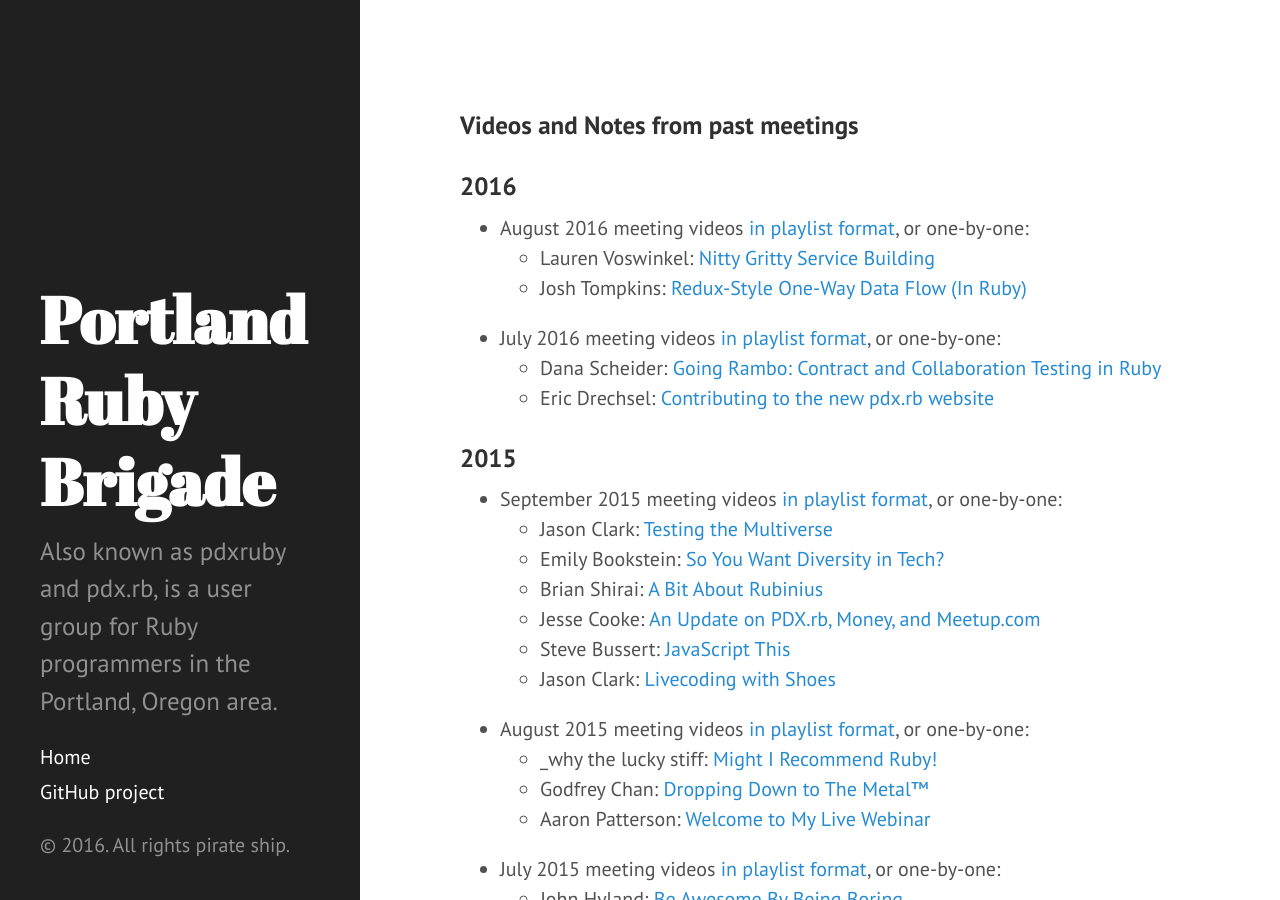
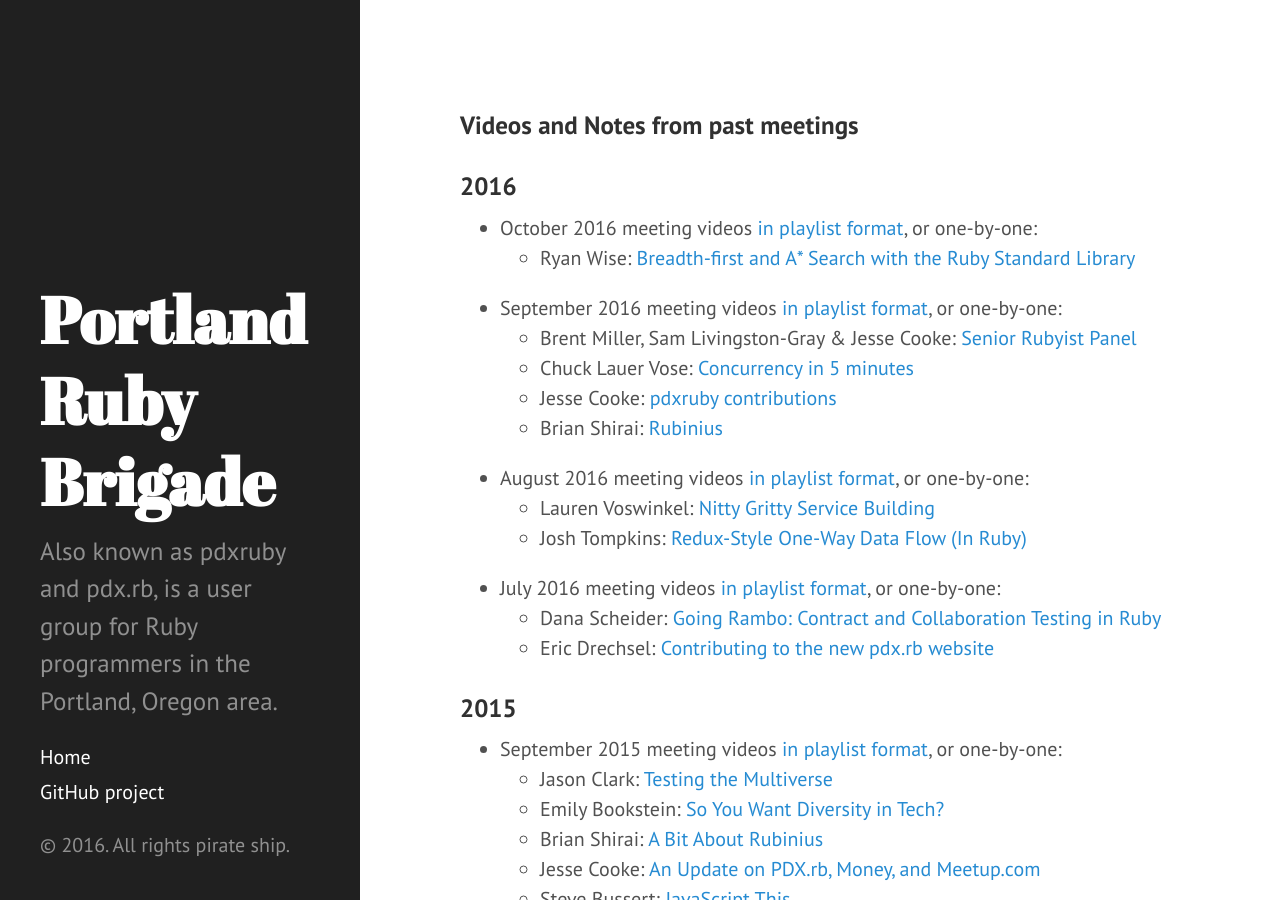
Before and after one commit to pdxruby/pdxruby.github.io, a Jekyll site: the page built from past-meetings.md, in a window 1280 px wide and 900 px high. Built offline with Jekyll 4.4.1, drawn with Linux system fonts in a browser that asks for light colours.

Commit message:
Add September/October 2016 vids

```diff
--- a/past-meetings.md
+++ b/past-meetings.md
@@ -5,6 +5,15 @@ title: Past Meetings
 ### Videos and Notes from past meetings
 
 ### 2016
+
+-   October 2016 meeting videos [in playlist format](https://www.youtube.com/playlist?list=PLw_tewW7y2HuiAWXa5lY_V5aDZa6qr4X6), or one-by-one:
+    -   Ryan Wise: [Breadth-first and A\* Search with the Ruby Standard Library](https://www.youtube.com/watch?v=Zp4SFxVsfNA)
+
+-   September 2016 meeting videos [in playlist format](https://www.youtube.com/playlist?list=PLw_tewW7y2HuAhF4T0y3ZeHPQztSsRR3n), or one-by-one:
+    -   Brent Miller, Sam Livingston-Gray & Jesse Cooke: [Senior Rubyist Panel](https://www.youtube.com/watch?v=8CHt43o5Yr0)
+    -   Chuck Lauer Vose: [Concurrency in 5 minutes](https://www.youtube.com/watch?v=D5EoLrMVn28)
+    -   Jesse Cooke: [pdxruby contributions](https://www.youtube.com/watch?v=noD1wZ8nM2o)
+    -   Brian Shirai: [Rubinius](https://www.youtube.com/watch?v=5JihHI0wWgg)
 
 -   August 2016 meeting videos [in playlist format](https://www.youtube.com/playlist?list=PLw_tewW7y2Htu80wP8K5xIUAj4DWIm_fv), or one-by-one:
     -   Lauren Voswinkel: [Nitty Gritty Service Building](https://www.youtube.com/watch?v=hNcTeRW7wBY)
```
